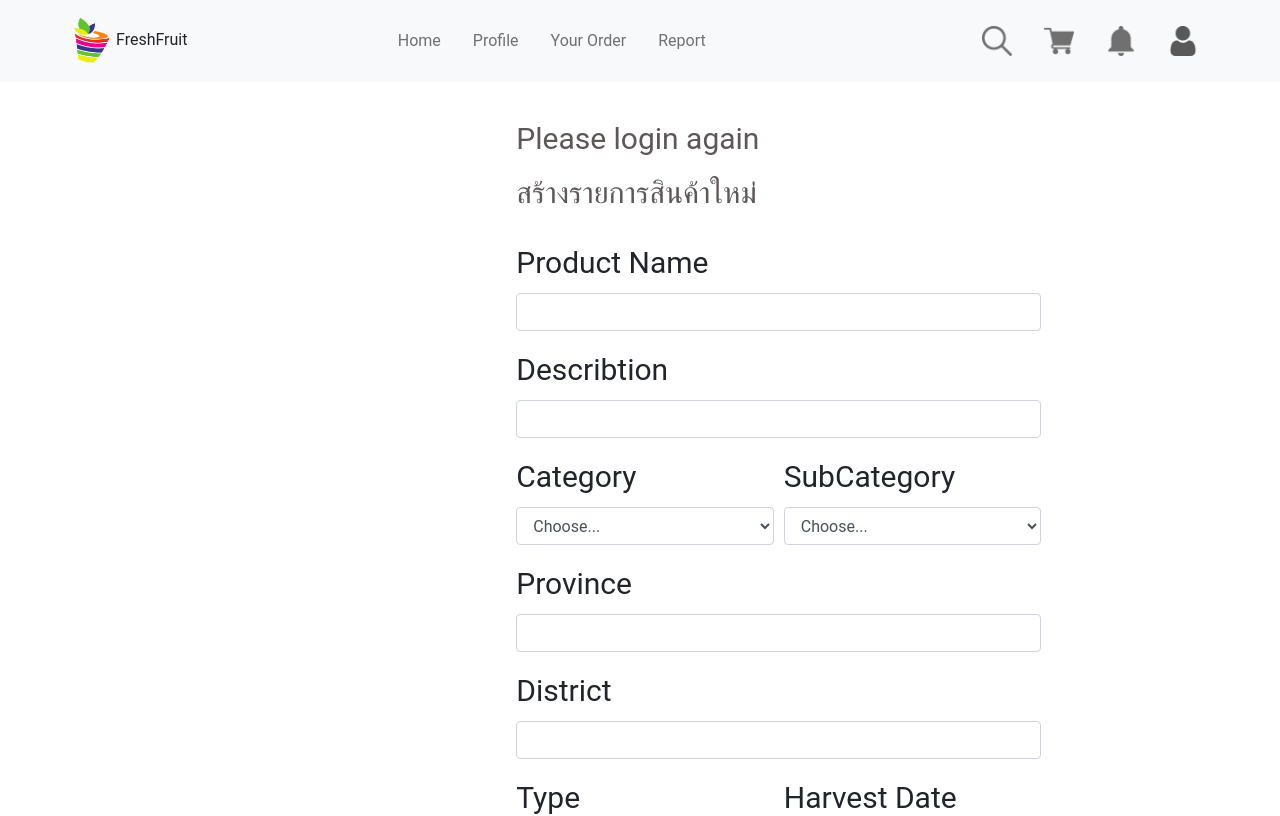
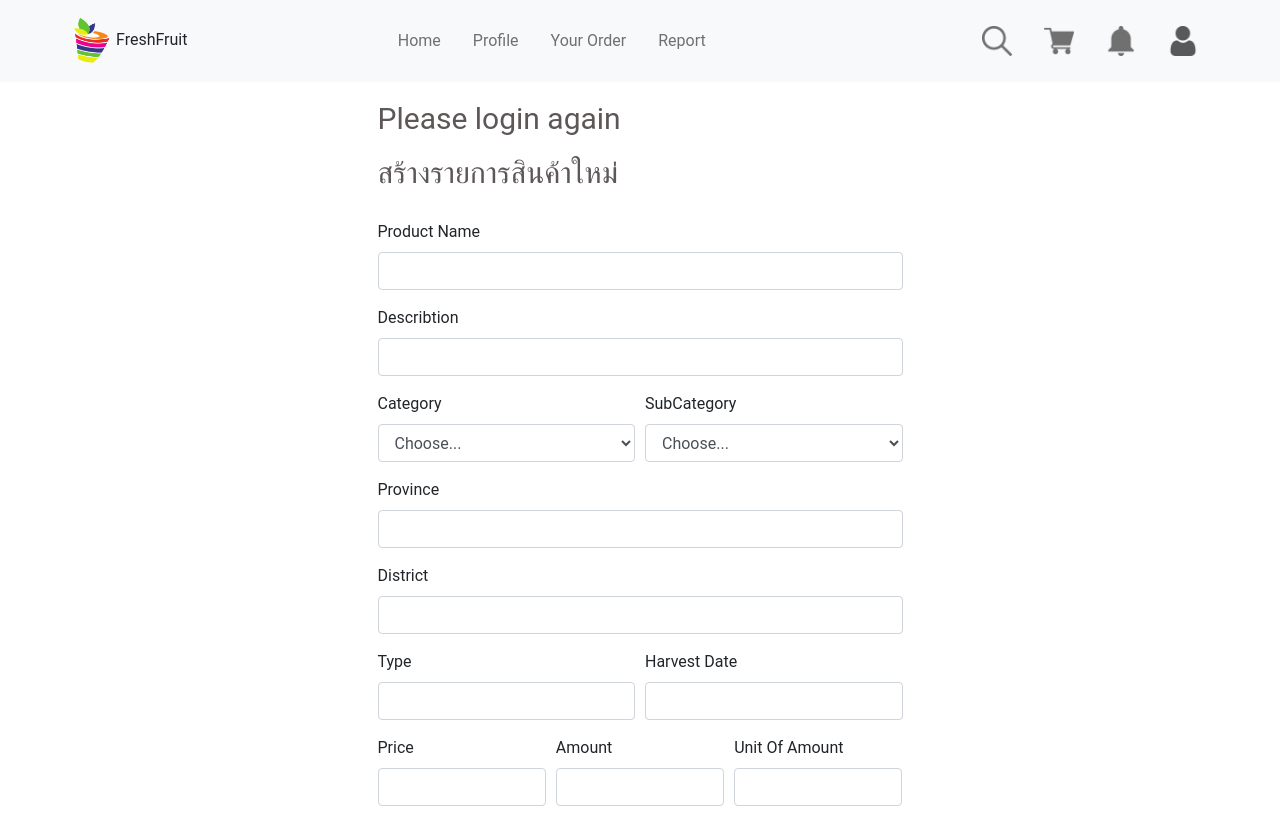
Before and after one commit to 2110423-2019-2/sec1_V-Solution, a React (Create React App) app in the folder front-fresh-fruit/: page /addItem in a window 1280 px wide. Shown: the top 816 px of the page. Built offline with nearby package versions, Linux system fonts and the light colour scheme.

Commit message:
fix footer

```diff
--- a/front-fresh-fruit/src/styles/_footer.css
+++ b/front-fresh-fruit/src/styles/_footer.css
@@ -1,10 +1,6 @@
-* {
-    box-sizing: border-box;
-    margin: 0;
-    padding: 0;
-}
 
-.container{
+
+.container-footer{
     display: flex;
     justify-content: space-evenly;
     font-size: 30px;
--- a/front-fresh-fruit/src/web-components/Footer.js
+++ b/front-fresh-fruit/src/web-components/Footer.js
@@ -5,7 +5,7 @@ function Footerbar() {
     return (
 
         <footer class="page-footer font-medium pt-4">
-          <div class="container">
+          <div class="container container-footer">
 
             <ul class="list-unstyled list-inline text-center">
               <li class="list-inline-item">
```
